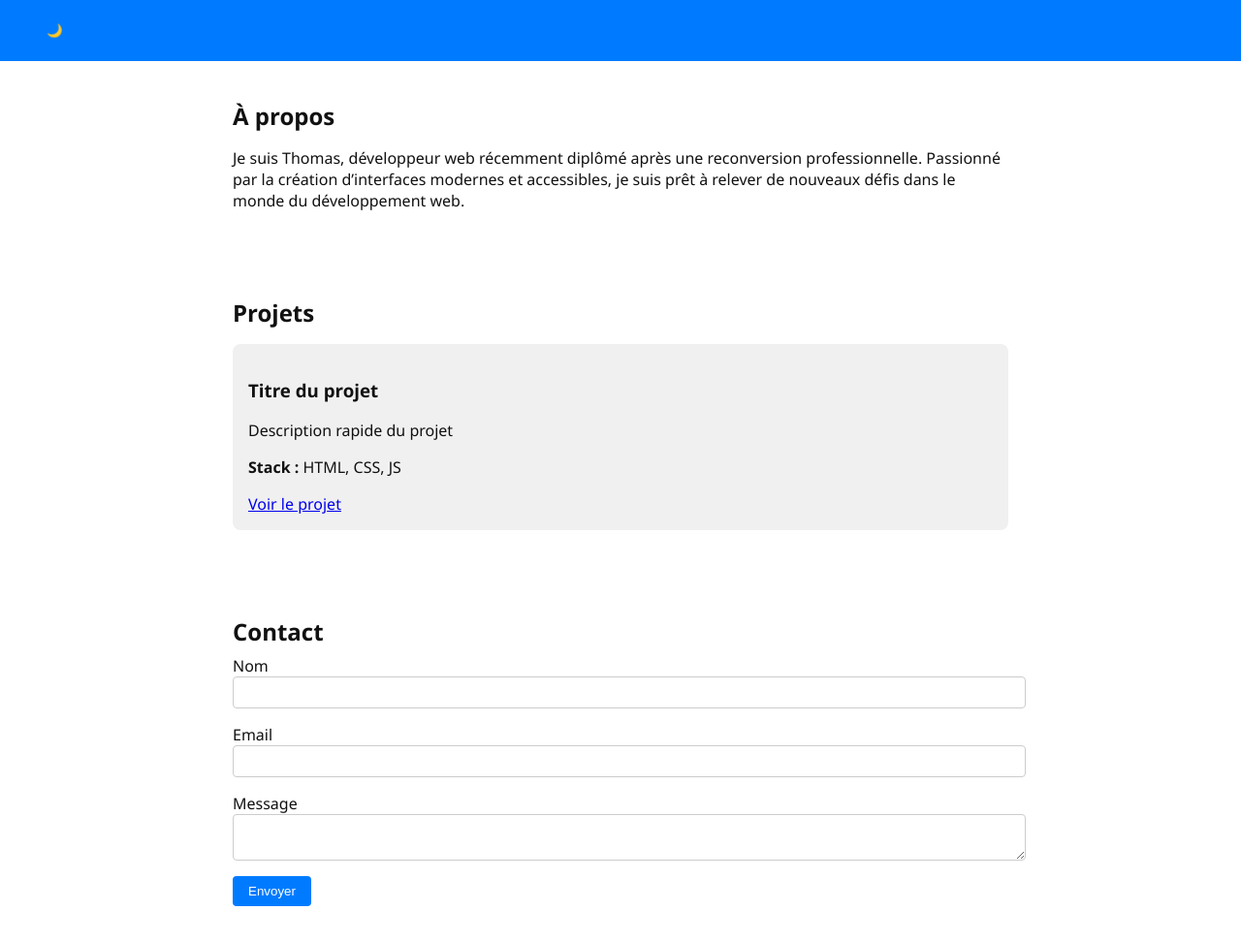
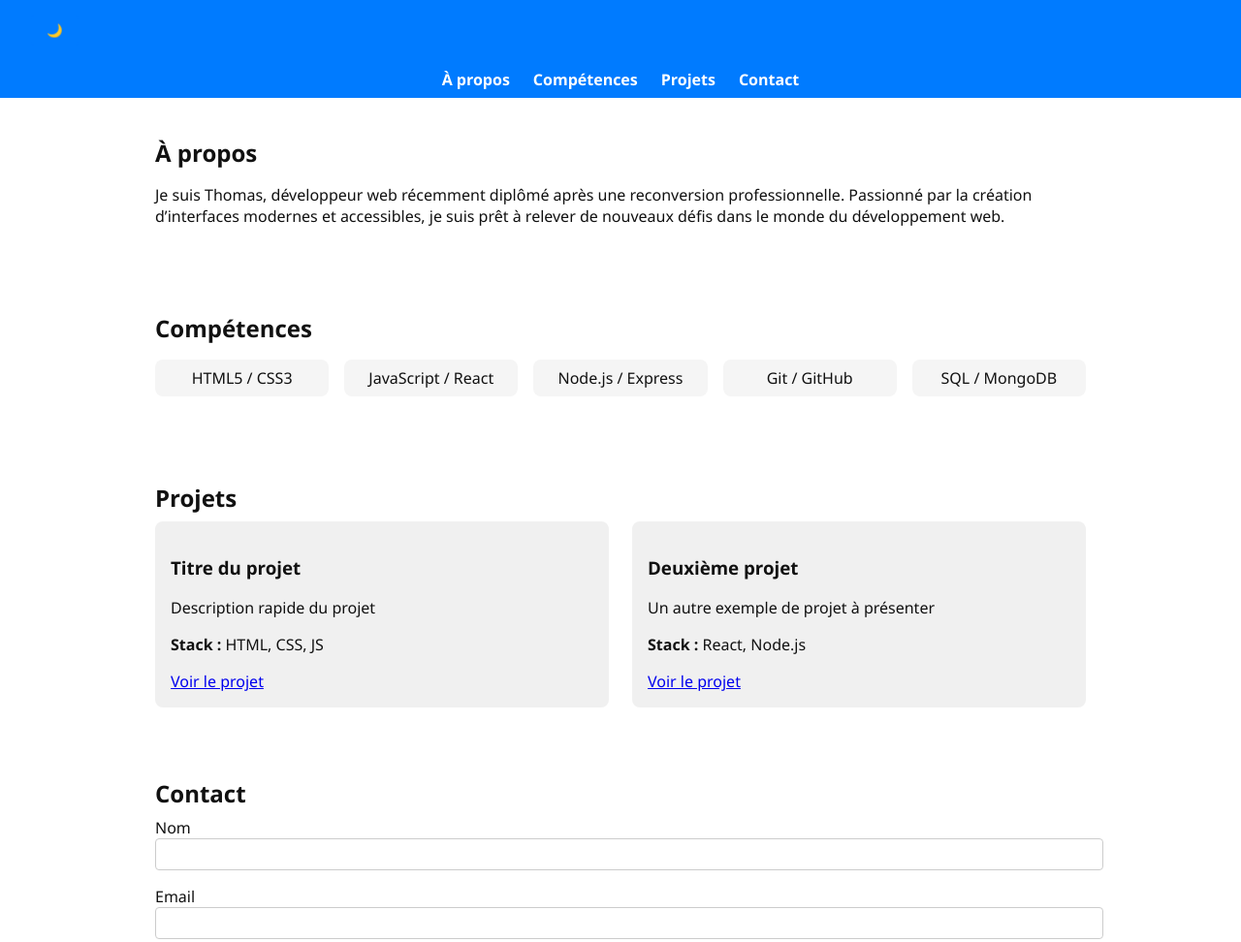
Before and after one commit to BigDevTom/Portfolio, a plain HTML site: page index.html in a window 1280 px wide. Shown: the top 972 px of the page at 97% size. Drawn offline with Linux system fonts and the light colour scheme.

Commit message:
responsive + menu burger

```diff
--- a/css/style.css
+++ b/css/style.css
@@ -1,6 +1,4 @@
-/* css/style.css */
-
-/* Variables thème clair */
+/* Thème clair par défaut */
 :root {
   --bg-color: #ffffff;
   --text-color: #111111;
@@ -14,6 +12,7 @@
   --accent-color: #1e90ff;
 }
 
+/* Base */
 body {
   margin: 0;
   padding: 0;
@@ -23,6 +22,7 @@ body {
   transition: all 0.3s ease;
 }
 
+/* Header */
 header {
   display: flex;
   justify-content: space-between;
@@ -32,16 +32,45 @@ header {
   color: white;
 }
 
+/* Navigation */
+nav {
+  background-color: var(--accent-color);
+  padding: 0.5rem 2rem;
+}
+
+nav ul {
+  list-style: none;
+  display: flex;
+  flex-wrap: wrap;
+  justify-content: center;
+  gap: 1.5rem;
+  padding: 0;
+  margin: 0;
+}
+
+nav a {
+  color: white;
+  text-decoration: none;
+  font-weight: 600;
+  transition: color 0.3s;
+}
+
+nav a:hover {
+  color: #ffd700;
+}
+
+/* Sections */
+section {
+  padding: 2rem;
+  max-width: 960px;
+  margin: 0 auto;
+}
+
 h1, h2 {
   margin: 0.5rem 0;
 }
 
-section {
-  padding: 2rem;
-  max-width: 800px;
-  margin: 0 auto;
-}
-
+/* CV button */
 .cv-button {
   display: inline-block;
   margin-top: 1rem;
@@ -52,17 +81,54 @@ section {
   border-radius: 5px;
 }
 
-.project-card {
-  background: #f0f0f0;
-  padding: 1rem;
-  margin: 1rem 0;
-  border-radius: 8px;
-}
-.dark-mode .project-card {
-  background: #222;
+/* Compétences */
+.skills-list {
+  display: grid;
+  grid-template-columns: repeat(auto-fit, minmax(140px, 1fr));
+  gap: 1rem;
+  padding-left: 0;
+  list-style: none;
+  margin-top: 1rem;
 }
 
-form input, form textarea {
+.skills-list li {
+  background-color: #f5f5f5;
+  padding: 0.5rem 1rem;
+  border-radius: 8px;
+  text-align: center;
+  font-weight: 500;
+}
+
+.dark-mode .skills-list li {
+  background-color: #222;
+  color: white;
+}
+
+/* Projets */
+.project-list {
+  display: grid;
+  grid-template-columns: repeat(auto-fit, minmax(280px, 1fr));
+  gap: 1.5rem;
+}
+
+.project-card {
+  background-color: #f0f0f0;
+  padding: 1rem;
+  border-radius: 8px;
+  transition: transform 0.2s ease;
+}
+
+.project-card:hover {
+  transform: translateY(-5px);
+}
+
+.dark-mode .project-card {
+  background-color: #222;
+}
+
+/* Formulaire */
+form input,
+form textarea {
   display: block;
   width: 100%;
   margin-bottom: 1rem;
@@ -71,6 +137,7 @@ form input, form textarea {
   border-radius: 4px;
   background: white;
 }
+
 .dark-mode form input,
 .dark-mode form textarea {
   background: #333;
@@ -87,8 +154,52 @@ button {
   cursor: pointer;
 }
 
+/* Footer */
 footer {
   text-align: center;
   padding: 1rem;
   font-size: 0.9rem;
 }
+
+#burger-menu {
+  display: none;
+  background: none;
+  border: none;
+  font-size: 2rem;
+  color: white;
+  cursor: pointer;
+}
+
+@media (max-width: 768px) {
+  nav {
+    display: none;
+    flex-direction: column;
+    background-color: var(--accent-color);
+    position: absolute;
+    left: 0;
+    right: 0;
+    z-index: 1000;
+  }
+
+  nav.show {
+    display: flex;
+  }
+
+  #burger-menu {
+    display: block;
+  }
+
+  nav ul {
+    flex-direction: column;
+    gap: 0;
+  }
+
+  nav li {
+    padding: 1rem;
+    text-align: center;
+  }
+
+  .nav-container {
+    position: relative;
+  }
+}
--- a/index.html
+++ b/index.html
@@ -8,8 +8,20 @@
 </head>
 <body>
     <header>
-       <button id="theme-toggle">🌙</button>
+       <button id="theme-toggle" aria-label="Changer le thème">🌙</button>
+       <button id="burger-menu" aria-label="Ouvrir le menu">☰</button>
     </header>
+
+    <div class="nav-container">
+        <nav>
+            <ul>
+            <li><a href="#about">À propos</a></li>
+            <li><a href="#skills">Compétences</a></li>
+            <li><a href="#projects">Projets</a></li>
+            <li><a href="#contact">Contact</a></li>
+            </ul>
+        </nav>
+    </div>
 
     <section id="about">
         <h2>À propos</h2>
@@ -23,6 +35,17 @@
         <!-- <a href="" download class="cv-button">Télécharger mon CV</a> -->
     </section>
 
+    <section id="skills">
+        <h2>Compétences</h2>
+            <ul class="skills-list">
+                <li>HTML5 / CSS3</li>
+                <li>JavaScript / React</li>
+                <li>Node.js / Express</li>
+                <li>Git / GitHub</li>
+                <li>SQL / MongoDB</li>
+            </ul>
+    </section>
+
     <section id="projects">
         <h2>Projets</h2>
         <div class="project-list">
@@ -31,6 +54,12 @@
             <h3>Titre du projet</h3>
             <p>Description rapide du projet</p>
             <p><strong>Stack :</strong> HTML, CSS, JS</p>
+            <a href="#">Voir le projet</a>
+        </div>
+        <div class="project-card">
+            <h3>Deuxième projet</h3>
+            <p>Un autre exemple de projet à présenter</p>
+            <p><strong>Stack :</strong> React, Node.js</p>
             <a href="#">Voir le projet</a>
         </div>
         </div>
--- a/js/main.js
+++ b/js/main.js
@@ -7,3 +7,10 @@ toggle.addEventListener('click', () => {
   body.classList.toggle('dark-mode');
   toggle.textContent = body.classList.contains('dark-mode') ? '☀️' : '🌙';
 });
+
+const burger = document.getElementById('burger-menu');
+const nav = document.querySelector('nav');
+
+burger.addEventListener('click', () => {
+  nav.classList.toggle('show');
+});
```
